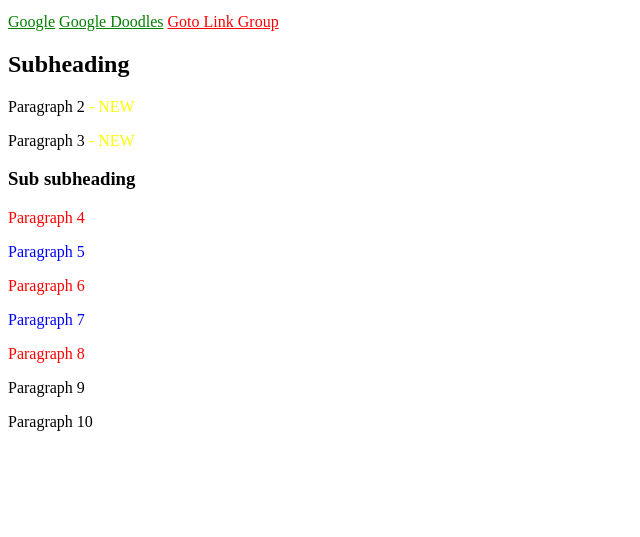
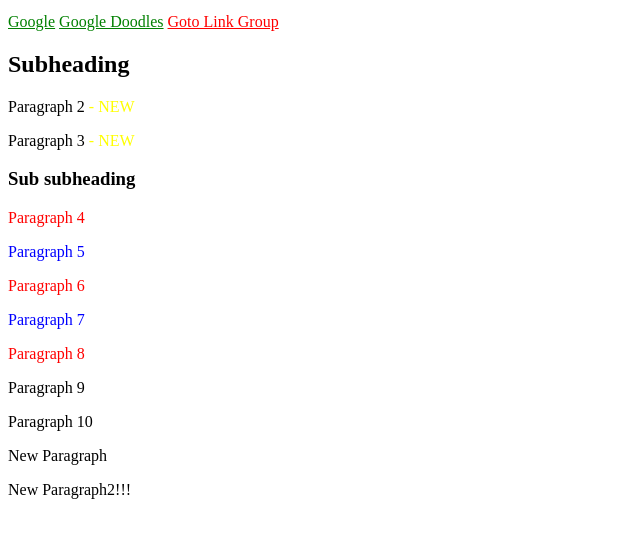
Before and after one commit to milan-filip/Assignment, a plain HTML site: page index.html in a window 1280 px wide. Shown: the part 101-638 px from the top of the page, without its empty margins (0-640 px from the left). Drawn offline with Linux system fonts and the light colour scheme.

Commit message:
New paragraph2!!!

```diff
--- a/index.html
+++ b/index.html
@@ -56,6 +56,8 @@
     </div>
     <p>Paragraph 9</p>
     <p>Paragraph 10</p>
+	<p> New Paragraph</p>
+	<p> New Paragraph2!!!</p>
 </body>
 
 </html>
```
